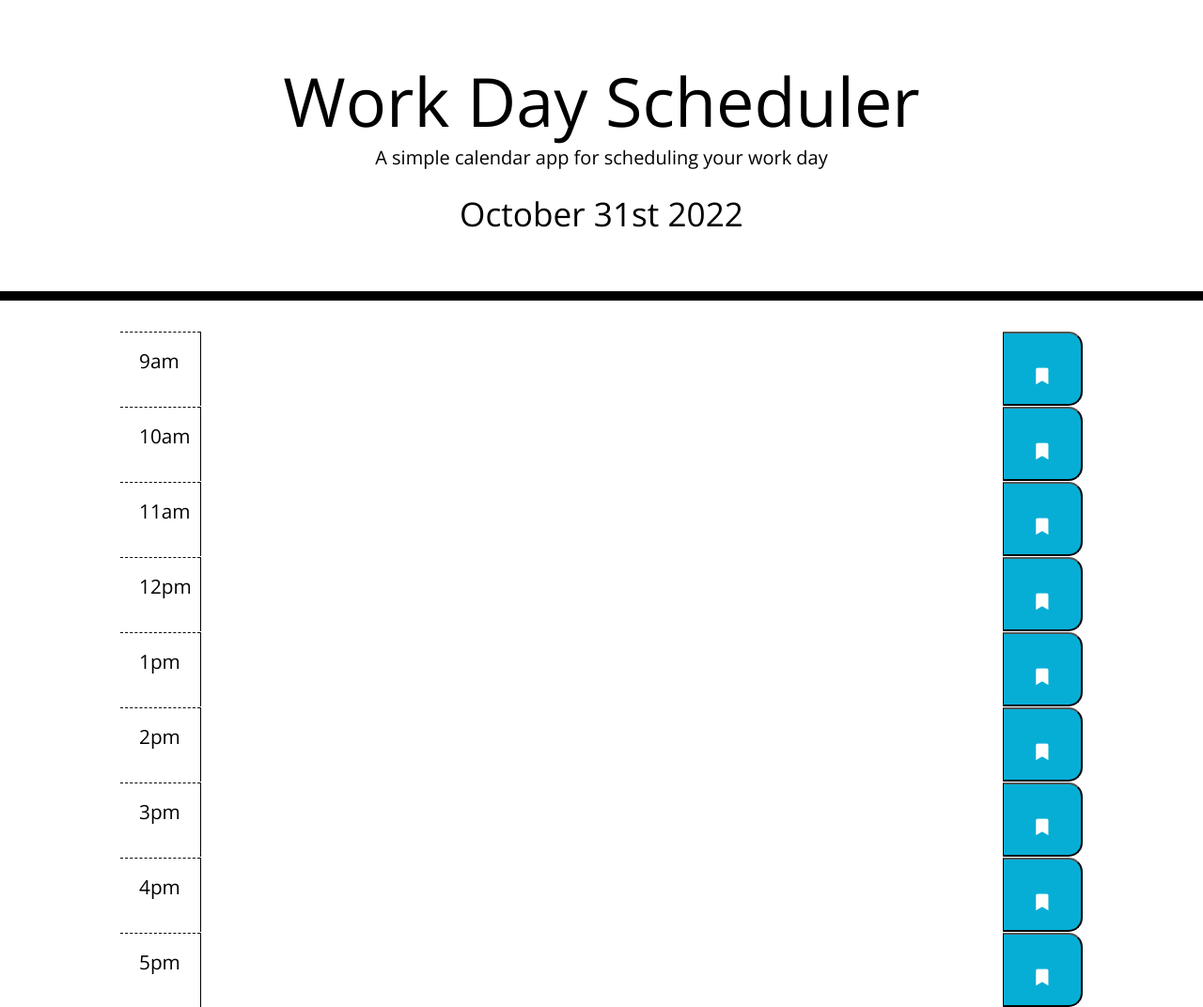
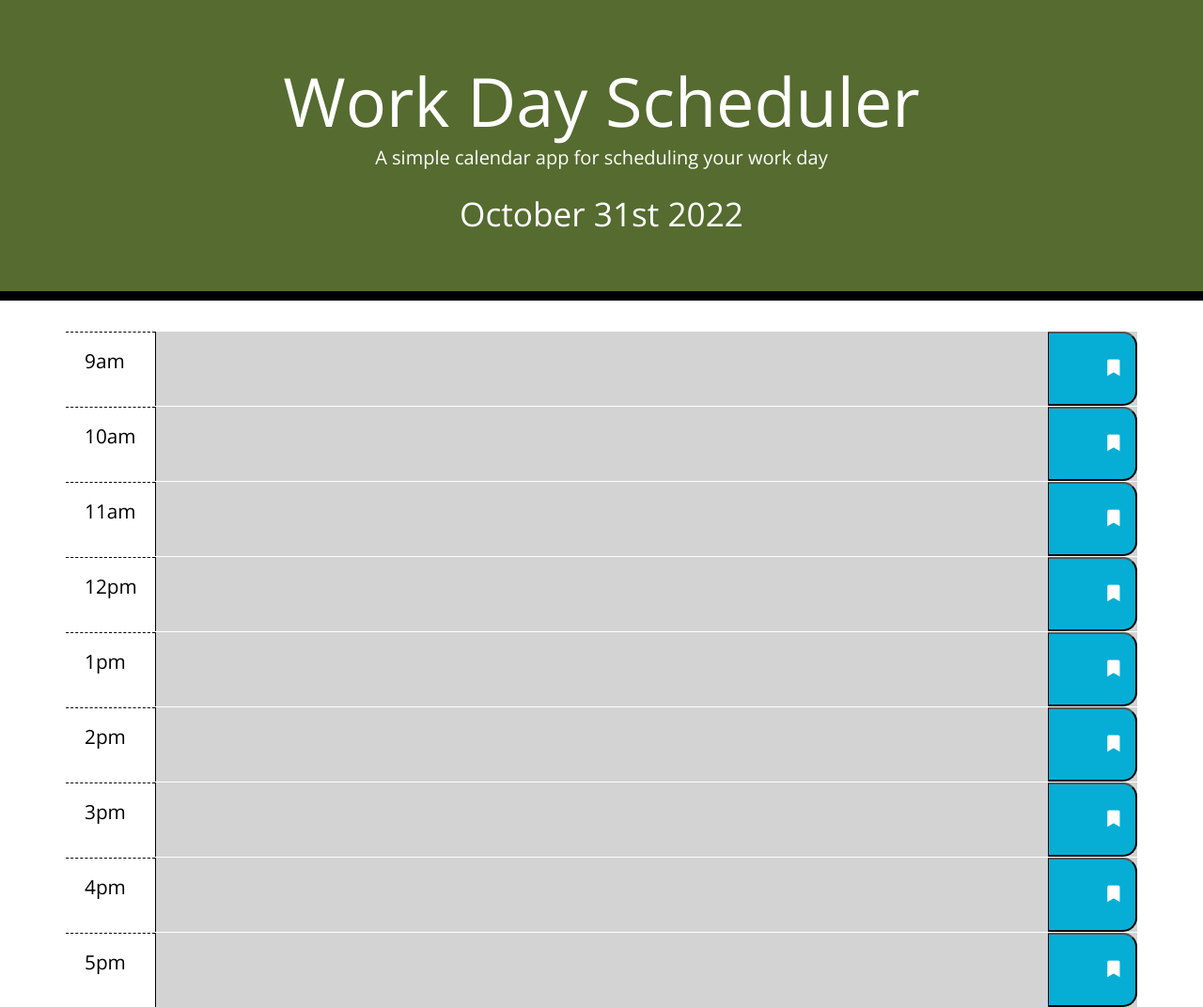
Before and after one commit to nrose19/workday-planner-challenge, a plain HTML site: page index.html in a window 1280 px wide. Shown: the whole page at 94% size. Drawn offline with nearby package versions, Linux system fonts and the light colour scheme.

Commit message:
addition of hour comparison javascript

```diff
--- a/JS/script.js
+++ b/JS/script.js
@@ -9,19 +9,25 @@ $(document).ready(function(){
     // Time of the Day - Highlighted
     var todayHour = moment().format('HH');
 
-//////////////////////// ASK BCS about this!!!!!!!!!!/////////////////////
-    // if(todayHour === ) {
-    //     addClass('present');
-    // } else if (todayHour > ){
-    //     removeClass('present');
-    //     addClass('future');
-    // } else if (todayHour < ){
-    //     removeClass('future');
-    //     addClass('past')
-    // }
+// compares current time of day - highlights past, present, and future events
+// $(this) function holds the value originally requested without running through the DOM again
+   $('.row').each(function(){
+       var timeComparison = $(this).attr('id');
+
+    if(todayHour === timeComparison) {
+        $(this).addClass('present');
+    } else if (todayHour < timeComparison){
+        $(this).removeClass('present');
+        $(this).addClass('future');
+    } else if (todayHour > timeComparison){
+        $(this).removeClass('future');
+        $(this).addClass('past');
+    }
+   })
+
 
     // Time of Day - saved within local storage
-//////////////////////////// ASK BCS ABOUT THIS!!/////////////////////////
+
     // $('.saveBtn').click(function(event){
     //     event.preventDefault();
     //     // variables for the values
--- a/index.html
+++ b/index.html
@@ -32,7 +32,7 @@
 
     <div class="container">
       <!-- Timeblocks go here -->
-      <section id="hourNine" class="row">
+      <section id="09" class="row">
         <div class="col-md-1 hour"><span id="nineAM">9am</span></div>
         <textarea class="col-md-10 hourTextArea"></textarea>
         <button class="col-md-1 saveBtn">
@@ -40,7 +40,7 @@
         </button>
       </section>
 
-      <section id="hourTen" class="row">
+      <section id="10" class="row">
         <div class="col-md-1 hour"><span id="tenAM">10am</span></div>
         <textarea class="col-md-10 hourTextArea"></textarea>
         <button class="col-md-1 saveBtn">
@@ -48,7 +48,7 @@
         </button>
       </section>
 
-      <section id="hourEleven" class="row">
+      <section id="11" class="row">
         <div class="col-md-1 hour"><span id="elevenAM">11am</span></div>
         <textarea class="col-md-10 hourTextArea"></textarea>
         <button class="col-md-1 saveBtn">
@@ -56,7 +56,7 @@
         </button>
       </section>
 
-      <section id="hourTwelve" class="row">
+      <section id="12" class="row">
         <div class="col-md-1 hour"><span id="twelvePM">12pm</span></div>
         <textarea class="col-md-10 hourTextArea"></textarea>
         <button class="col-md-1 saveBtn">
@@ -64,7 +64,7 @@
         </button>
       </section>
 
-      <section id="hourThirteen" class="row">
+      <section id="13" class="row">
         <div class="col-md-1 hour"><span id="onePM">1pm</span></div>
         <textarea class="col-md-10 hourTextArea"></textarea>
         <button class="col-md-1 saveBtn">
@@ -72,7 +72,7 @@
         </button>
       </section>
 
-      <section id="hourFourteen" class="row">
+      <section id="14" class="row">
         <div class="col-md-1 hour"><span id="twoPM">2pm</span></div>
         <textarea class="col-md-10 hourTextArea"></textarea>
         <button class="col-md-1 saveBtn">
@@ -80,7 +80,7 @@
         </button>
       </section>
 
-      <section id="hourFifteen" class="row">
+      <section id="15" class="row">
         <div class="col-md-1 hour"><span id="threePM">3pm</span></div>
         <textarea class="col-md-10 hourTextArea"></textarea>
         <button class="col-md-1 saveBtn">
@@ -88,7 +88,7 @@
         </button>
       </section>
 
-      <section id="hourSixteen" class="row">
+      <section id="16" class="row">
         <div class="col-md-1 hour"><span id="fourPM">4pm</span></div>
         <textarea class="col-md-10 hourTextArea"></textarea>
         <button class="col-md-1 saveBtn">
@@ -96,7 +96,7 @@
         </button>
       </section>
 
-      <section id="hourSeventeen" class="row">
+      <section id="17" class="row">
         <div class="col-md-1 hour"><span id="fivePM">5pm</span></div>
         <textarea class="col-md-10 hourTextArea"></textarea>
         <button class="col-md-1 saveBtn">
--- a/style/style.css
+++ b/style/style.css
@@ -16,9 +16,10 @@ textarea {
 .jumbotron {
   text-align: center;
   background-color: transparent;
-  color: black;
+  color: white;
   border-radius: 0;
   border-bottom: 10px solid black;
+  background-color: darkolivegreen;
 }
 
 #currentDay {
@@ -28,13 +29,9 @@ textarea {
   text-decoration: solid;
 }
 
-img {
-  height: 20px;
-  width: 20px;
-}
 
 .container {
-  width: 1024px;
+  width: 100%;
 }
 
 .hourTextArea {
```
